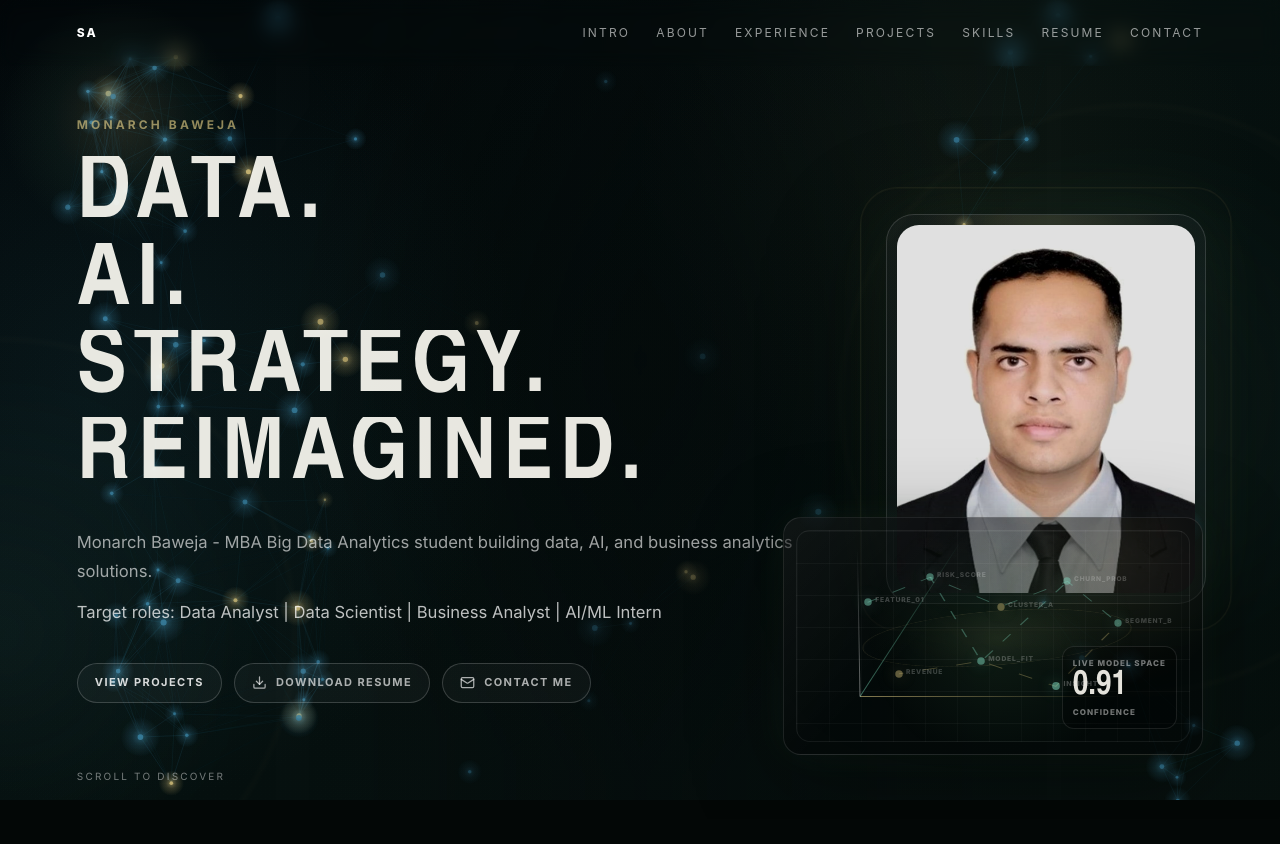
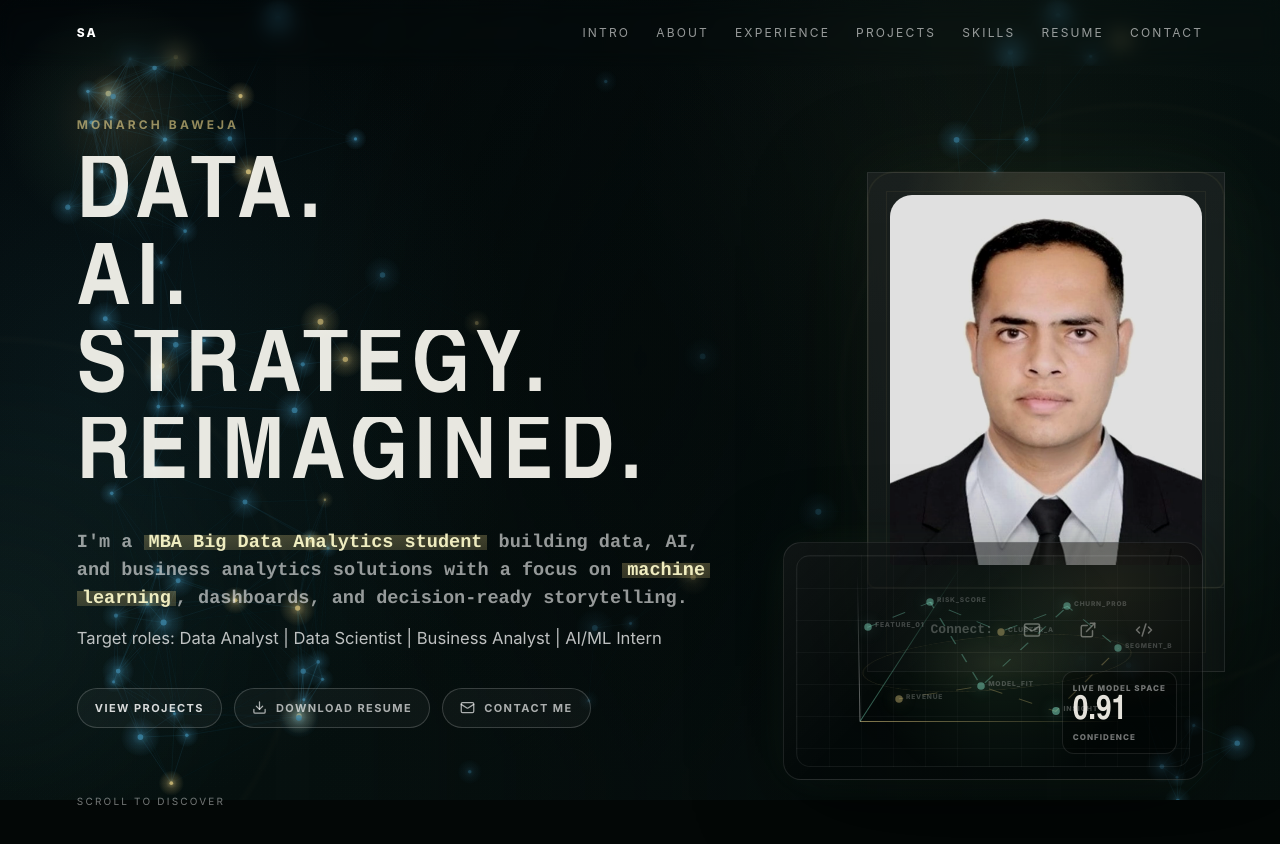
Before and after one commit to monarchbaweja1/monarch-baweja-portfolio, a React (Vite) app: page / in a window 1280 px wide. Shown: the top 844 px of the page. Built offline with nearby package versions, Linux system fonts and the light colour scheme.

Commit message:
Add editorial hero profile treatment

```diff
--- a/src/components/Hero.jsx
+++ b/src/components/Hero.jsx
@@ -1,5 +1,5 @@
 import { motion } from "framer-motion";
-import { Download, Mail } from "lucide-react";
+import { Code2, Download, ExternalLink, Mail } from "lucide-react";
 import DataConstellation from "./DataConstellation.jsx";
 import TextReveal from "./TextReveal.jsx";
 
@@ -16,8 +16,9 @@ export default function Hero() {
           <TextReveal delay={0.28}>STRATEGY.</TextReveal>
           <TextReveal delay={0.4}>REIMAGINED.</TextReveal>
         </h1>
-        <p className="hero-subtitle">
-          Monarch Baweja - MBA Big Data Analytics student building data, AI, and business analytics solutions.
+        <p className="hero-subtitle editorial-copy">
+          I'm a <mark>MBA Big Data Analytics student</mark> building data, AI, and business analytics solutions with a
+          focus on <mark>machine learning</mark>, dashboards, and decision-ready storytelling.
         </p>
         <p className="role-line">Target roles: Data Analyst | Data Scientist | Business Analyst | AI/ML Intern</p>
         <div className="button-row">
@@ -33,15 +34,25 @@ export default function Hero() {
         </div>
       </div>
 
+      <div className="hero-profile-stack page-load">
         <motion.div
           animate={{ opacity: 1, scale: 1, y: 0 }}
-        className="hero-photo page-load"
+          className="hero-photo"
           initial={{ opacity: 0, scale: 0.9, y: 22 }}
           transition={{ duration: 0.85, delay: 0.45, ease: [0.4, 0, 0.2, 1] }}
         >
           <img src={asset("profile.jpg")} alt="Monarch Baweja professional portrait" />
           <span className="photo-orbit" />
         </motion.div>
+        <div className="profile-follow">
+          <span>Connect:</span>
+          <a href="mailto:monarch.baweja25b@gim.ac.in" aria-label="Email Monarch Baweja"><Mail size={18} /></a>
+          <a href="https://www.linkedin.com/in/monarchbaweja" aria-label="Open LinkedIn" target="_blank" rel="noreferrer">
+            <ExternalLink size={18} />
+          </a>
+          <a href="https://github.com/" aria-label="Open GitHub" target="_blank" rel="noreferrer"><Code2 size={18} /></a>
+        </div>
+      </div>
 
       <div className="hero-data page-load">
         <DataConstellation />
--- a/src/styles.css
+++ b/src/styles.css
@@ -265,6 +265,23 @@ button {
   margin: 28px 0 0;
 }
 
+.editorial-copy {
+  max-width: 660px;
+  color: rgba(255,255,255,0.58);
+  font-family: "Courier New", ui-monospace, SFMono-Regular, Menlo, monospace;
+  font-size: clamp(1rem, 1.45vw, 1.34rem);
+  font-weight: 700;
+  line-height: 1.5;
+}
+
+.editorial-copy mark {
+  color: rgba(255, 252, 205, 0.92);
+  background: linear-gradient(180deg, transparent 12%, rgba(200,181,116,0.32) 12%, rgba(200,181,116,0.24) 88%, transparent 88%);
+  box-decoration-break: clone;
+  -webkit-box-decoration-break: clone;
+  padding: 0 5px;
+}
+
 .role-line {
   margin: 12px 0 0;
   color: rgba(255,255,255,0.74);
@@ -315,18 +332,38 @@ button {
   color: rgba(255,255,255,0.66);
 }
 
+.hero-profile-stack {
+  position: relative;
+  display: grid;
+  justify-self: center;
+  width: clamp(250px, 28vw, 380px);
+  border: 1px solid rgba(255,255,255,0.12);
+  background:
+    linear-gradient(180deg, rgba(255,255,255,0.035), rgba(255,255,255,0.015)),
+    rgba(6, 10, 9, 0.45);
+  box-shadow: 0 34px 120px rgba(0,0,0,0.48), 0 0 80px rgba(87,132,82,0.13);
+  backdrop-filter: blur(16px);
+}
+
+.hero-profile-stack::before {
+  position: absolute;
+  inset: 18px;
+  content: "";
+  border: 1px solid rgba(200,181,116,0.08);
+  pointer-events: none;
+}
+
 .hero-photo {
   position: relative;
-  justify-self: center;
-  width: clamp(210px, 25vw, 345px);
-  aspect-ratio: 0.82;
-  border: 1px solid rgba(255,255,255,0.14);
-  border-radius: 28px;
-  padding: 10px;
+  width: 100%;
+  aspect-ratio: 0.86;
+  border: 0;
+  border-radius: 0;
+  padding: clamp(16px, 2vw, 22px);
   background:
     radial-gradient(circle at 50% 12%, rgba(200,181,116,0.18), transparent 36%),
     rgba(255,255,255,0.035);
-  box-shadow: 0 34px 120px rgba(0,0,0,0.46), 0 0 80px rgba(87,132,82,0.16);
+  box-shadow: none;
 }
 
 .hero-photo img {
@@ -334,7 +371,7 @@ button {
   z-index: 2;
   width: 100%;
   height: 100%;
-  border-radius: 22px;
+  border-radius: 22px 22px 4px 4px;
   object-fit: cover;
   object-position: center top;
   filter: grayscale(0.06) contrast(1.04) brightness(0.88);
@@ -342,10 +379,43 @@ button {
 
 .photo-orbit {
   position: absolute;
-  inset: -22px;
-  border: 1px solid rgba(200,181,116,0.14);
-  border-radius: 36px;
+  inset: 4px;
+  border: 1px solid rgba(200,181,116,0.16);
+  border-radius: 26px 26px 8px 8px;
   animation: photoPulse 4.8s cubic-bezier(0.4, 0, 0.2, 1) infinite alternate;
+}
+
+.profile-follow {
+  display: flex;
+  min-height: 84px;
+  align-items: center;
+  justify-content: center;
+  gap: 22px;
+  border-top: 1px solid rgba(255,255,255,0.08);
+  background: rgba(255,255,255,0.018);
+}
+
+.profile-follow span {
+  color: rgba(255,255,255,0.58);
+  font-family: "Courier New", ui-monospace, SFMono-Regular, Menlo, monospace;
+  font-size: 13px;
+  font-weight: 800;
+}
+
+.profile-follow a {
+  display: grid;
+  width: 34px;
+  height: 34px;
+  place-items: center;
+  border: 1px solid transparent;
+  color: rgba(255,255,255,0.88);
+  transition: transform 0.3s ease, border-color 0.3s ease, background 0.3s ease;
+}
+
+.profile-follow a:hover {
+  transform: translateY(-3px);
+  border-color: rgba(200,181,116,0.34);
+  background: rgba(200,181,116,0.08);
 }
 
 .hero-data {
@@ -951,7 +1021,11 @@ button {
   .hero-photo {
     grid-row: 2;
     justify-self: start;
-    width: min(76vw, 310px);
+  }
+
+  .hero-profile-stack {
+    justify-self: start;
+    width: min(76vw, 330px);
   }
 
   .snapshot-grid,
```
Lines whose indentation alone changed are shown as unchanged.
